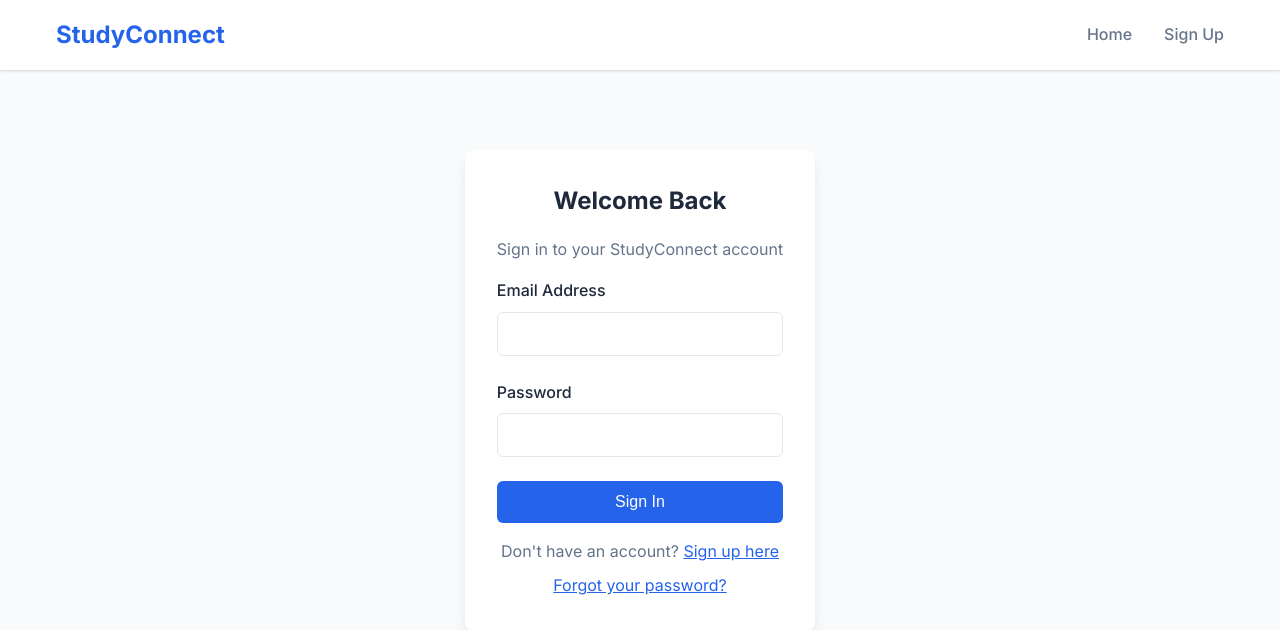
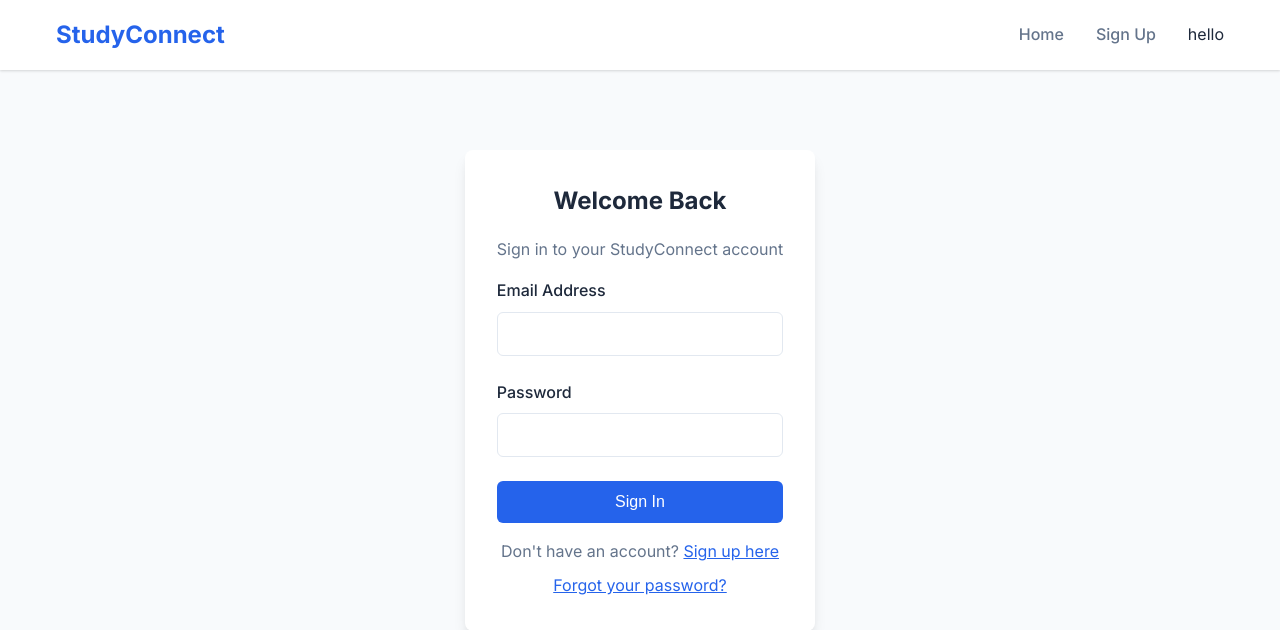
Before and after one commit to Nikkobalahadia/capstone2, a PHP site: page /study-mentorship-platform/auth/login.php in a window 1280 px wide. Shown: the top 630 px of the page. Run offline with PHP 8.4, Linux system fonts and the light colour scheme.

Commit message:
may binago ako sa login

```diff
--- a/auth/login.php
+++ b/auth/login.php
@@ -70,6 +70,7 @@ if ($_SERVER['REQUEST_METHOD'] === 'POST') {
                 <ul class="nav-links">
                     <li><a href="../index.php">Home</a></li>
                     <li><a href="register.php">Sign Up</a></li>
+                    <li>hello</li>
                 </ul>
             </nav>
         </div>
```
